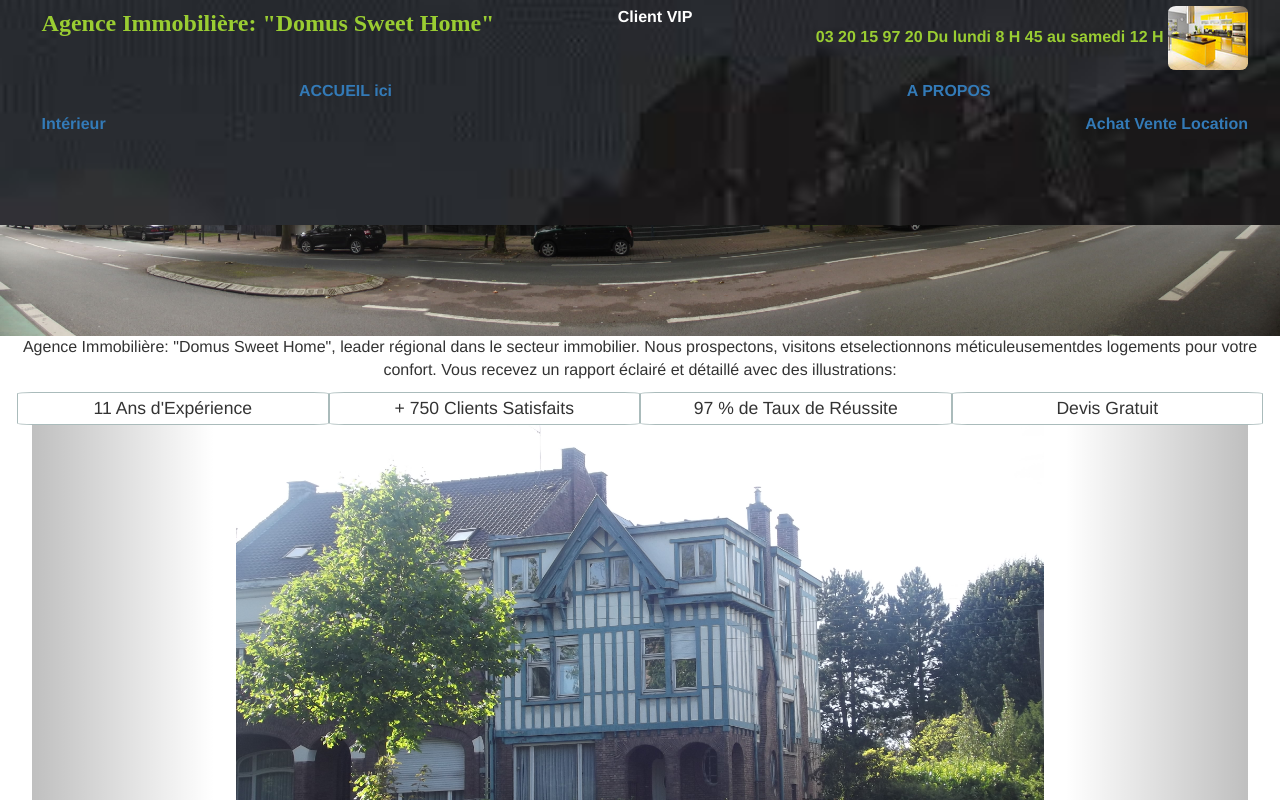
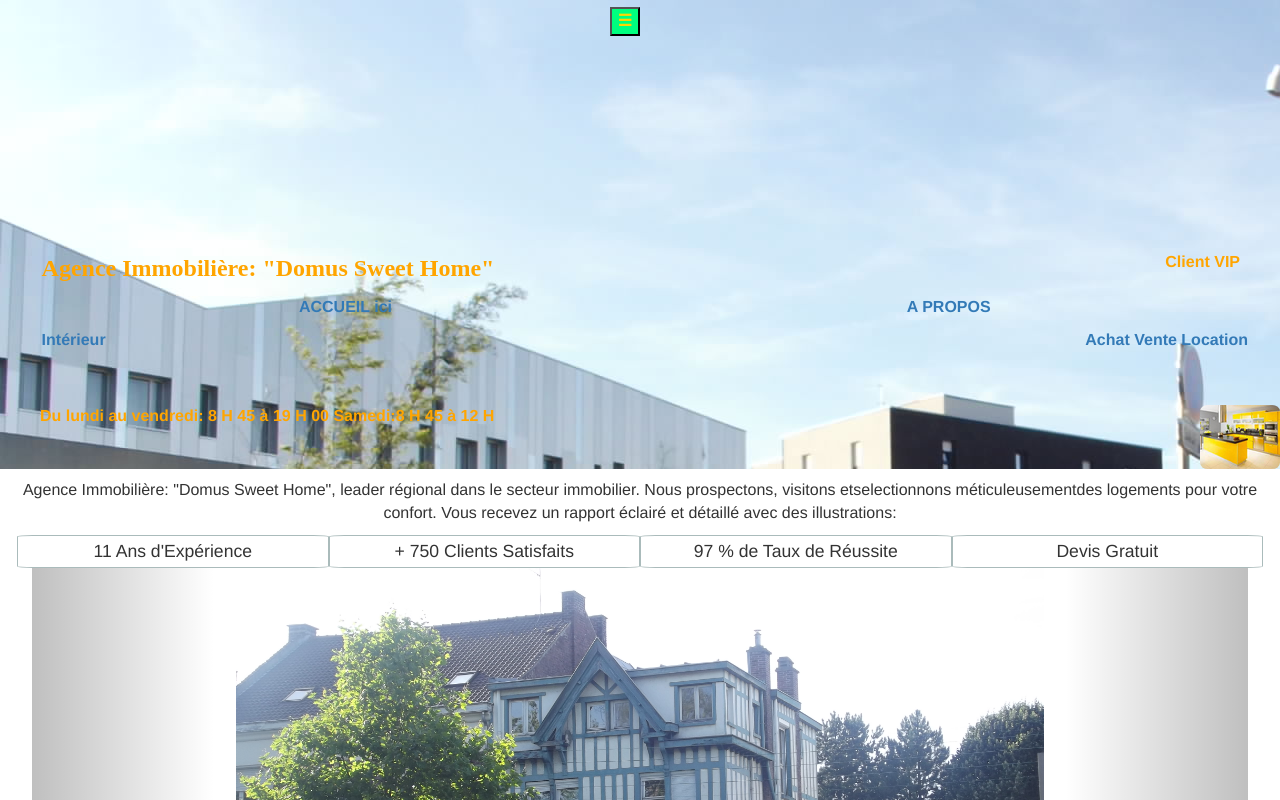
Before and after one commit to NTUMBA/Vitrine-agence-immobili-re-, a plain HTML site: page index.html in a window 1280 px wide. Shown: the top 800 px of the page. Drawn offline with nearby package versions, Linux system fonts and the light colour scheme.

Commit message:
Add and remplace picture into img folder. Modify all html files by adding an bootstrap's Collapsible content and 2 version of nav. Transform index 'file first picture to header background image.Transfert logo and schedule into a new class and put it beneath nav

```diff
--- a/css/main.css
+++ b/css/main.css
@@ -104,19 +104,27 @@ textarea {
    }
 
    /*header=========================================================================*/
+   header{
+     background-image: url(../img/ecole-appart.JPG);
+   }
    nav,footer{
-     background-image: url(../img/head.jpg);
      padding: 0.4rem 2rem 0.5rem 0.1rem;
    }
    nav{
      width: 100%;
-     position:fixed;
+     position:absolute;
      height: 225px;
      background-size: cover;
      z-index: 100;
    }
    nav h2{
      padding-top: 15px;
+   }
+  .coordonnee{
+     padding-top: 10rem;
+   }
+   .coordonnee li{
+     color:#ffa500 !important;
    }
 
    #logo{
@@ -160,6 +168,7 @@ textarea {
 
    /*footer======================================================================*/
    footer{
+  background-color: #263248;
    background-size: cover;
    height: auto;
    }
@@ -175,12 +184,13 @@ textarea {
    .title{
      font-family: Courier monospace sans-serif ;
      font-size: 1.5em;
-     color:yellowgreen;
    }
    .client{
      padding: 0 8px;
-     color:#fff;
      font-weight: bold;
+   }
+   .title,.client{
+     color:#ffa500 !important;
    }
    .menu{
      display: flex;
@@ -256,7 +266,11 @@ textarea {
               }
 
    }
-
+      @media (max-width: 769px) {
+        nav {
+          height:50px;
+        }
+      }
 
    /* ##################################################################### */
    /* ############################   DESKTOPS   ########################### */
--- a/index.html
+++ b/index.html
@@ -32,11 +32,32 @@
     <div class="wrap">
       <header>
         <!--nav bar starts=========================================================  -->
-          <nav >
+        <nav class="navbar navbar-light bg-faded hidden-md-up">
+          <button class="navbar-toggler" type="button" data-toggle="collapse" data-target="#exCollapsingNavbar" aria-controls="exCollapsingNavbar" aria-expanded="false" aria-label="Toggle navigation">
+            &#9776;
+          </button>
+          <div class="collapse" id="exCollapsingNavbar">
+            <div class="bg-inverse p-a-1">
+              <h4>Collapsed content</h4>
               <ul>
                 <li class="title">Agence Immobilière: &quot;Domus Sweet Home&quot;</li>
                 <li><a href="https://www.domussweethome/logement/new?form-nav" class="client">Client VIP</a></li>
-              <li>03 20 15 97 20 Du lundi 8 H 45 au samedi 12 H   <img src="img/rsz_cuisine_designed.jpg" alt="maison pilote" id="logo"></li>
+              </ul>
+               <ul class="menu">
+                 <li><a href="index.html">ACCUEIL ici</a></li>
+                 <li><a href="about.html">A PROPOS</a></li>
+               </ul>
+               <ul>
+                 <li><a href="interieur.html">Intérieur</a></li>
+                 <li><a href="achat_vente_location.html">Achat Vente Location</a></li>
+               </ul>
+            </div>
+          </div>
+        </nav>
+        <nav class=" hidden-sm-down">
+        <ul>
+          <li class="title">Agence Immobilière: &quot;Domus Sweet Home&quot;</li>
+          <li><a href="https://www.domussweethome/logement/new?form-nav" class="client">Client VIP</a></li>
         </ul>
 
 
@@ -49,11 +70,12 @@
              <li><a href="achat_vente_location.html">Achat Vente Location</a></li>
            </ul>
         </nav>
+        <ul class="coordonnee">
+          <li>Du lundi au vendredi: 8 H 45 à 19 H 00 Samedi:8 H 45 à 12 H </li>
+          <li><img src="img/rsz_cuisine_designed.jpg" alt="maison pilote" id="logo"></li>
+        </ul>
       </header>
           <!-- header ends here=================================================== -->
-          <figure >
-              <img src="img/appart_pilote.JPG" alt="entrée appartements pilotes" class="img-fluide">
-          </figure>
           <p>
             Agence Immobilière: &quot;Domus Sweet Home&quot;, leader régional dans le secteur immobilier. Nous prospectons, visitons etselectionnons méticuleusementdes logements pour votre confort.
             Vous recevez un rapport éclairé et détaillé avec des illustrations:
@@ -137,7 +159,7 @@
                       <span class="sr-only">Previous</span>
                   </a>
                   <a class="right carousel-control" href="#carousel-example-generic" role="button" data-slide="next">
-                      <span class="icon-next" aria-hidden="true"></span>
+                      <!-- <span class="icon-next" aria-hidden="true"></span> -->
                       <span class="sr-only">Next</span>
                   </a>
               </div>
```
Also changed, not shown: about.html (+28 -4 lines), achat_vente_location.html (+27 -2 lines), interieur.html (+27 -2 lines), img/head.jpg (deleted), img/lille_horizons.jpg (added). Lines whose indentation alone changed are shown as unchanged.
